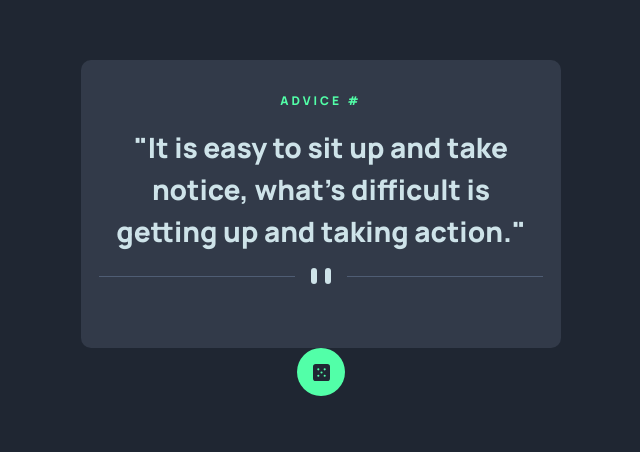
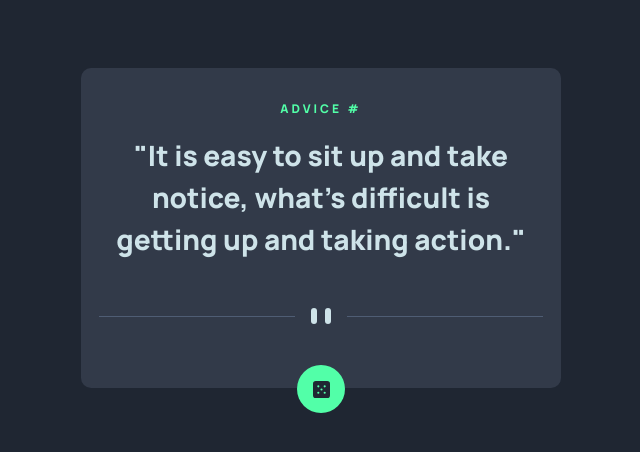
Before and after one commit to rikimario/advice-generator, a plain HTML site: page index.html in a window 1280 px wide. Shown: the part 172-624 px from the top of the page, without its empty margins (319-959 px from the left). Drawn offline with Linux system fonts and the light colour scheme.

Commit message:
more changes

```diff
--- a/index.css
+++ b/index.css
@@ -82,6 +82,7 @@ body {
   max-width: 30rem;
   padding: 2rem;
   border-radius: 10px;
+  position: fixed;
 }
 
 .container > * {
@@ -89,7 +90,7 @@ body {
 }
 
 .container img {
-  margin-bottom: 2rem;
+  margin: 2rem;
 }
 
 .advice {
@@ -113,3 +114,9 @@ body {
   cursor: pointer;
   box-shadow: 0 0 15px 2px var(--clr-green);
 }
+
+.btn {
+  position: absolute;
+  z-index: 1;
+  margin-top: 265px;
+}
--- a/index.html
+++ b/index.html
@@ -14,11 +14,6 @@
 
   <title>Frontend Mentor | Advice generator app</title>
 
-  <!-- Feel free to remove these styles or customise in your own stylesheet 👍 -->
-  <!-- <style>
-    .attribution { font-size: 11px; text-align: center; }
-    .attribution a { color: hsl(228, 45%, 44%); }
-  </style> -->
 </head>
 
 <body>
@@ -30,17 +25,13 @@
     <img src="./images/pattern-divider-desktop.svg" alt="divider">
 
 
-  </div>
-  <div class="btn">
-    <button class="diceBtn">
-      <img src="./images/icon-dice.svg" alt="dice" width="17px" height="17px">
-    </button>
+    <div class="btn">
+      <button class="diceBtn">
+        <img src="./images/icon-dice.svg" alt="dice" width="17px" height="17px">
+      </button>
+    </div>
   </div>
 
-  <!-- <div class="attribution">
-    Challenge by <a href="https://www.frontendmentor.io?ref=challenge" target="_blank">Frontend Mentor</a>.
-    Coded by <a href="#">Your Name Here</a>.
-  </div> -->
 </body>
 
 </html>
```
